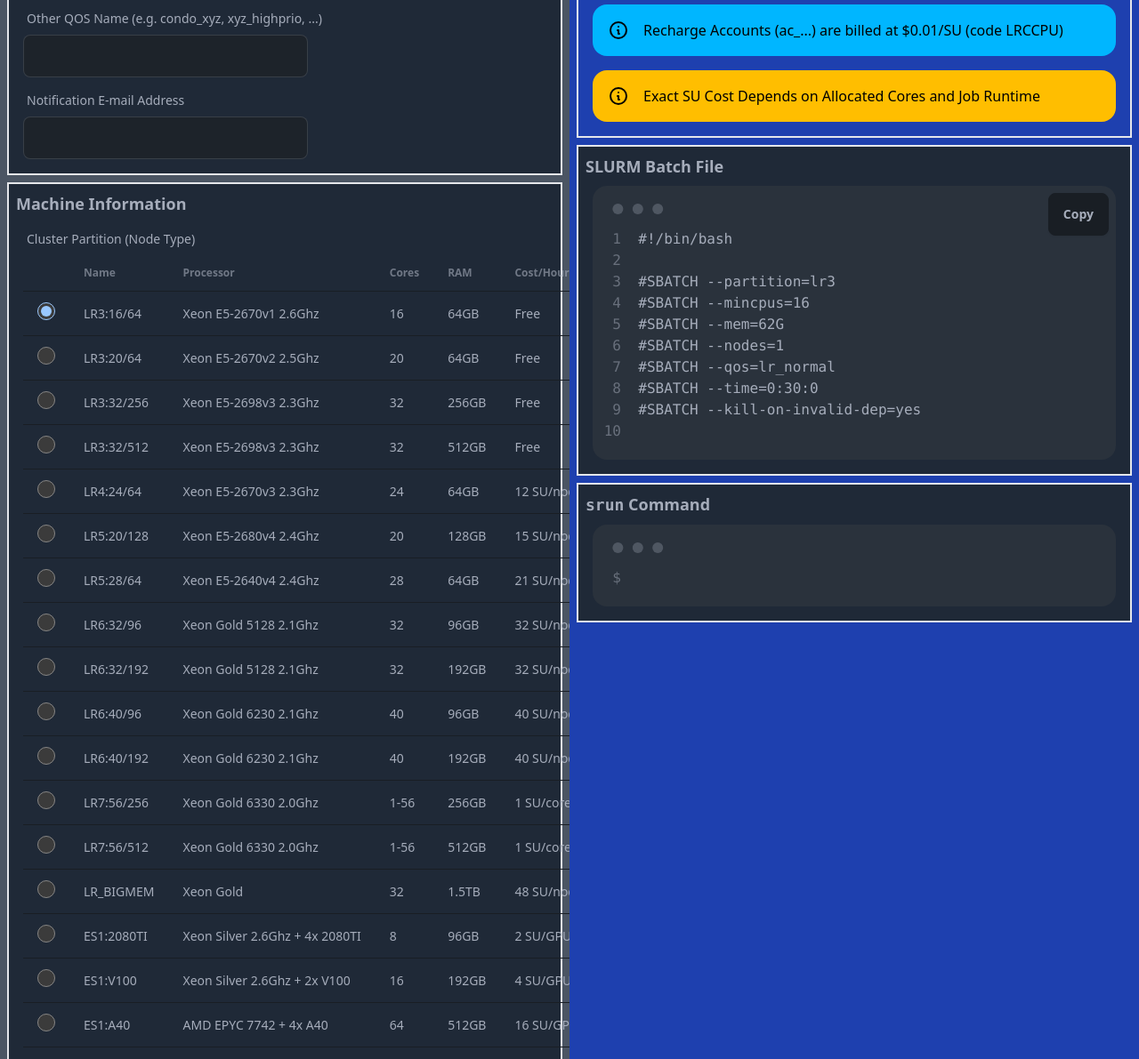
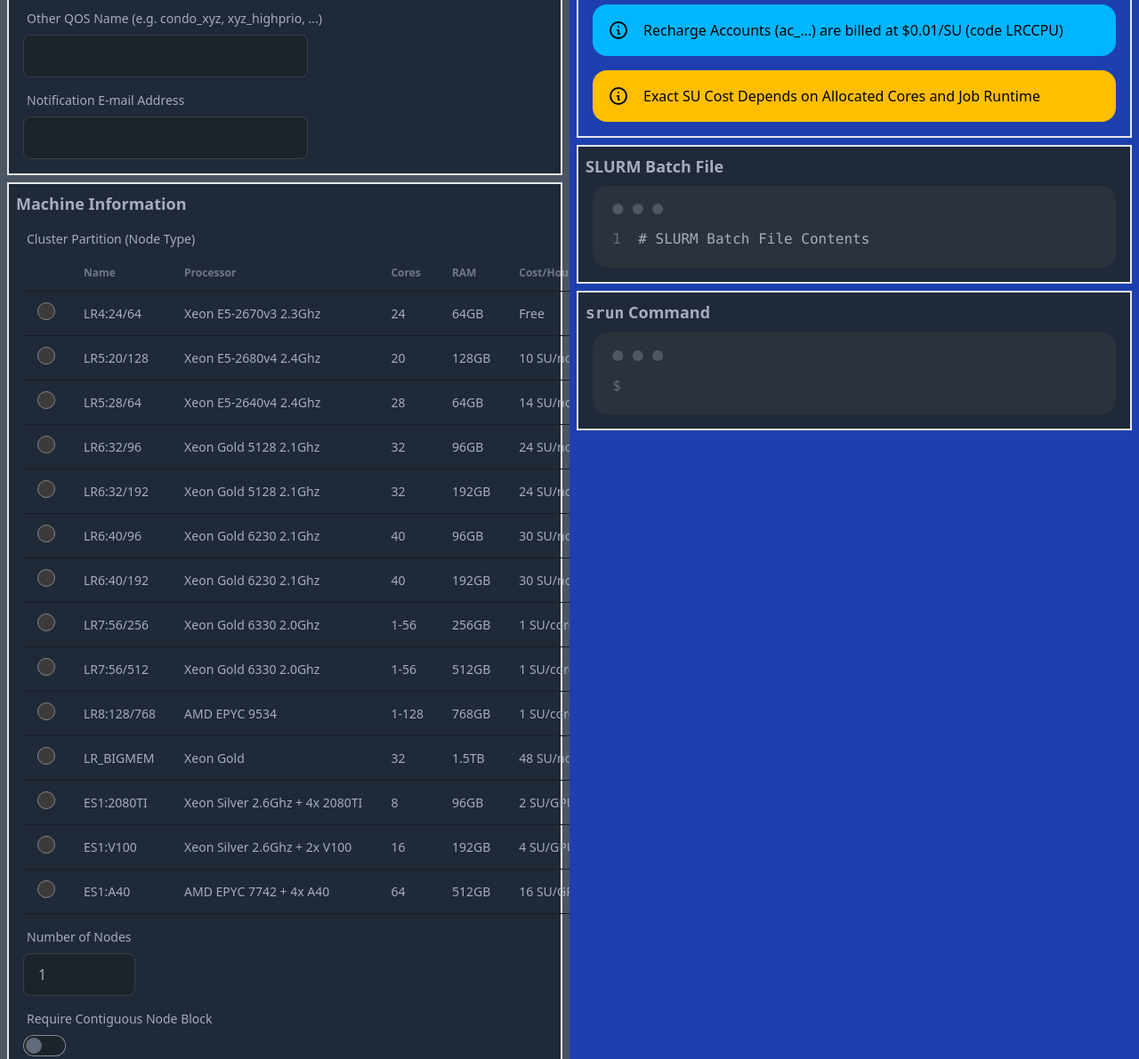
Before and after one commit to lbnl-science-it/lrc-jobscript, a plain HTML site: page src/lrc-calculator.html in a window 1280 px wide and 2400 px high. Shown: the part 299-1490 px from the top of the page at 89% size. Drawn offline with Linux system fonts and the light colour scheme; a script that the page names is missing.

Commit message:
remove lr3, add lr8, update SU/core ratios

```diff
--- a/src/lrc-calculator.html
+++ b/src/lrc-calculator.html
@@ -99,46 +99,13 @@ SOFTWARE.
                               <th>Cost/Hour</th>
                             </tr>
                           </thead>
-                          <tbody>
-                            <tr>
-                                <td><input type="radio" name="partition" class="radio-sm" id="lr3_16_64" value="lr3_16_64" checked="checked" oninput="lrc_calc_onchange()" /></td>
-                                <td>LR3:16/64</td>
-                                <td>Xeon E5-2670v1 2.6Ghz</td>
-                                <td>16</td>
-                                <td>64GB</td>
-                                <td>Free</td>
-                            </tr>
-                            <tr>
-                                <td><input type="radio" name="partition" class="radio-sm" id="lr3_20_64" value="lr3_20_64" oninput="lrc_calc_onchange()" /></td>
-                                <td>LR3:20/64</td>
-                                <td>Xeon E5-2670v2 2.5Ghz</td>
-                                <td>20</td>
-                                <td>64GB</td>
-                                <td>Free</td>
-                            </tr>
-                            <tr>
-                                <td><input type="radio" name="partition" class="radio-sm" id="lr3_32_256" value="lr3_32_256" oninput="lrc_calc_onchange()" /></td>
-                                <td>LR3:32/256</td>
-                                <td>Xeon E5-2698v3 2.3Ghz</td>
-                                <td>32</td>
-                                <td>256GB</td>
-                                <td>Free</td>
-                            </tr>
-                            <tr>
-                                <td><input type="radio" name="partition" class="radio-sm" id="lr3_32_512" value="lr3_32_512" oninput="lrc_calc_onchange()" /></td>
-                                <td>LR3:32/512</td>
-                                <td>Xeon E5-2698v3 2.3Ghz</td>
-                                <td>32</td>
-                                <td>512GB</td>
-                                <td>Free</td>
-                            </tr>
                             <tr>
                                 <td><input type="radio" name="partition" class="radio-sm" id="lr4_24_64" value="lr4_24_64" oninput="lrc_calc_onchange()" /></td>
                                 <td>LR4:24/64</td>
                                 <td>Xeon E5-2670v3 2.3Ghz</td>
                                 <td>24</td>
                                 <td>64GB</td>
-                                <td>12 SU/node</td>
+                                <td>Free</td>
                             </tr>
                             <tr>
                                 <td><input type="radio" name="partition" class="radio-sm" id="lr5_20_128" value="lr5_20_128" oninput="lrc_calc_onchange()" /></td>
@@ -146,7 +113,7 @@ SOFTWARE.
                                 <td>Xeon E5-2680v4 2.4Ghz</td>
                                 <td>20</td>
                                 <td>128GB</td>
-                                <td>15 SU/node</td>
+                                <td>10 SU/node</td>
                             </tr>
                             <tr>
                                 <td><input type="radio" name="partition" class="radio-sm" id="lr5_28_128" value="lr5_28_64" oninput="lrc_calc_onchange()" /></td>
@@ -154,7 +121,7 @@ SOFTWARE.
                                 <td>Xeon E5-2640v4 2.4Ghz</td>
                                 <td>28</td>
                                 <td>64GB</td>
-                                <td>21 SU/node</td>
+                                <td>14 SU/node</td>
                             </tr>
                             <tr>
                                 <td><input type="radio" name="partition" class="radio-sm" id="lr6_32_96" value="lr6_32_96" oninput="lrc_calc_onchange()" /></td>
@@ -162,7 +129,7 @@ SOFTWARE.
                                 <td>Xeon Gold 5128 2.1Ghz</td>
                                 <td>32</td>
                                 <td>96GB</td>
-                                <td>32 SU/node</td>
+                                <td>24 SU/node</td>
                             </tr>
                             <tr>
                                 <td><input type="radio" name="partition" class="radio-sm" id="lr6_32_192" value="lr6_32_192" oninput="lrc_calc_onchange()" /></td>
@@ -170,7 +137,7 @@ SOFTWARE.
                                 <td>Xeon Gold 5128 2.1Ghz</td>
                                 <td>32</td>
                                 <td>192GB</td>
-                                <td>32 SU/node</td>
+                                <td>24 SU/node</td>
                             </tr>
                             <tr>
                                 <td><input type="radio" name="partition" class="radio-sm" id="lr6_40_96" value="lr6_40_96" oninput="lrc_calc_onchange()" /></td>
@@ -178,7 +145,7 @@ SOFTWARE.
                                 <td>Xeon Gold 6230 2.1Ghz</td>
                                 <td>40</td>
                                 <td>96GB</td>
-                                <td>40 SU/node</td>
+                                <td>30 SU/node</td>
                             </tr>
                             <tr>
                                 <td><input type="radio" name="partition" class="radio-sm" id="lr6_40_192" value="lr6_40_192" oninput="lrc_calc_onchange()" /></td>
@@ -186,7 +153,7 @@ SOFTWARE.
                                 <td>Xeon Gold 6230 2.1Ghz</td>
                                 <td>40</td>
                                 <td>192GB</td>
-                                <td>40 SU/node</td>
+                                <td>30 SU/node</td>
                             </tr>
                             <tr>
                                 <td><input type="radio" name="partition" class="radio-sm" id="lr7_56_256" value="lr7_56_256" oninput="lrc_calc_onchange()"/></td>
@@ -204,6 +171,14 @@ SOFTWARE.
                                 <td>512GB</td>
                                 <td>1 SU/core</td>
                             </tr>
+                            <tr>
+                              <td><input type="radio" name="partition" class="radio-sm" id="lr8_128_768" value="lr8_128_768" oninput="lrc_calc_onchange()"/></td>
+                              <td>LR8:128/768</td>
+                              <td>AMD EPYC 9534</td>
+                              <td>1-128</td>
+                              <td>768GB</td>
+                              <td>1 SU/core</td>
+                          </tr>
                             <tr>
                                 <td><input type="radio" name="partition" class="radio-sm" id="lr_bigmem" value="lr_bigmem" oninput="lrc_calc_onchange()"/></td>
                                 <td>LR_BIGMEM</td>
--- a/src/lrc-calculator.js
+++ b/src/lrc-calculator.js
@@ -99,7 +99,7 @@ function lrc_calc_onchange() {
     const submitter = document.getElementById("submit");
     const formData = new FormData(form, submitter);
 
-    if (formData.get('partition').includes('lr7')) {
+    if (formData.get('partition').includes('lr7') || formData.get('partition').includes('lr8')) {
         document.getElementById('cores_block').classList.remove('hidden');
 
         // split partition string on _
@@ -242,7 +242,7 @@ function lrc_calc_run() {
 
         options.push('--partition=' + partition_base);
 
-        if (partition_base == 'lr7') {
+        if (partition_base == 'lr7' || partition_base == 'lr8') {
             options.push(`--mincpus=${n_cores}`);
         } else {
             options.push('--mincpus=' + partition_cores);
@@ -400,26 +400,24 @@ function lrc_calc_run() {
     var su_free = 0;
     var su_ratio = 1.0;
 
-    if (partition.startsWith('lr3')) {
-        n_cores = Math.min(Math.max(n_cores, 16), 32);  // can be up to 28
+    if (partition.startsWith('lr4')) {
+        n_cores = Math.min(Math.max(n_cores, 24), 24);
         su_free=1;
         su_ratio=0.0;
     } else if(qos == 'lowprio') {
         su_free=1;
         su_ratio = 0.0;
-    } else if(partition.startsWith('lr4')) {
-        // min cores
-        n_cores = Math.max(n_cores, 24);
-        su_ratio = 0.5;
-        Math.max(n_cores, 24)
     } else if(partition.startsWith('lr5')) {
         n_cores = Math.min(Math.max(n_cores, 20), 28);
-        su_ratio = 0.75;
+        su_ratio = 0.5;
     } else if(partition.startsWith('lr6')) {
         n_cores = Math.min(Math.max(n_cores, 32), 40);
-        su_ratio = 1.0;
+        su_ratio = 0.75;
     } else if(partition.startsWith('lr7')) {
         n_cores = Math.min(Math.max(n_cores, 1), 56);
+        su_ratio = 1.0;
+    } else if(partition.startsWith('lr8')) {
+        n_cores = Math.min(Math.max(n_cores, 1), 128);
         su_ratio = 1.0;
     } else if(partition.startsWith('lr_bigmem')) {
         n_cores = Math.min(Math.max(n_cores, 32), 32);
@@ -429,7 +427,7 @@ function lrc_calc_run() {
         su_ratio = 0.4;
     } else if(partition.startsWith('cm1')) {
         n_cores = Math.min(Math.max(n_cores, 64), 64);
-        su_ratio = 0.4;
+        su_ratio = 0.75;
     } else if(partition.startsWith('ood_inter')) {
         su_ratio = 1.0;
         n_cores = 1;
```
